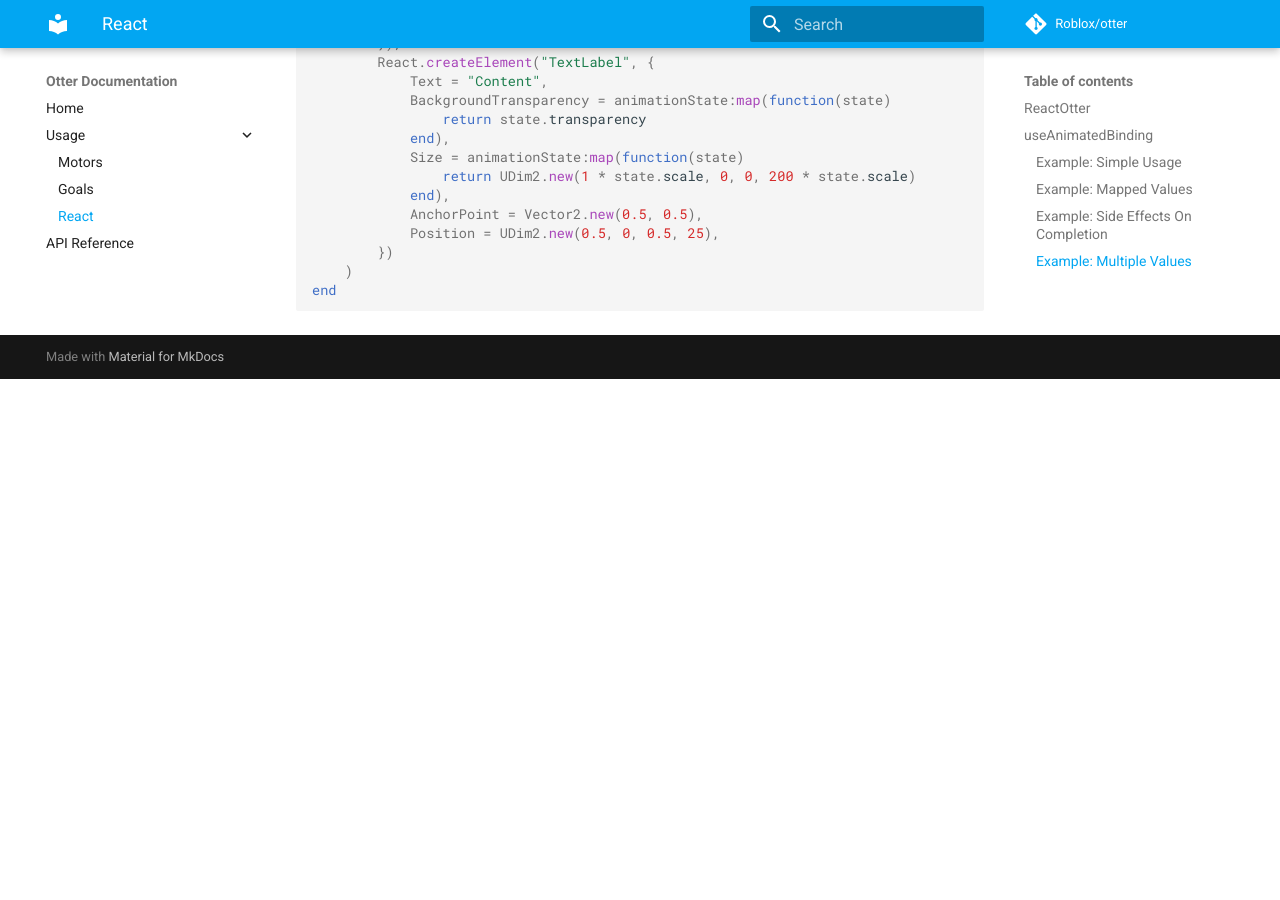
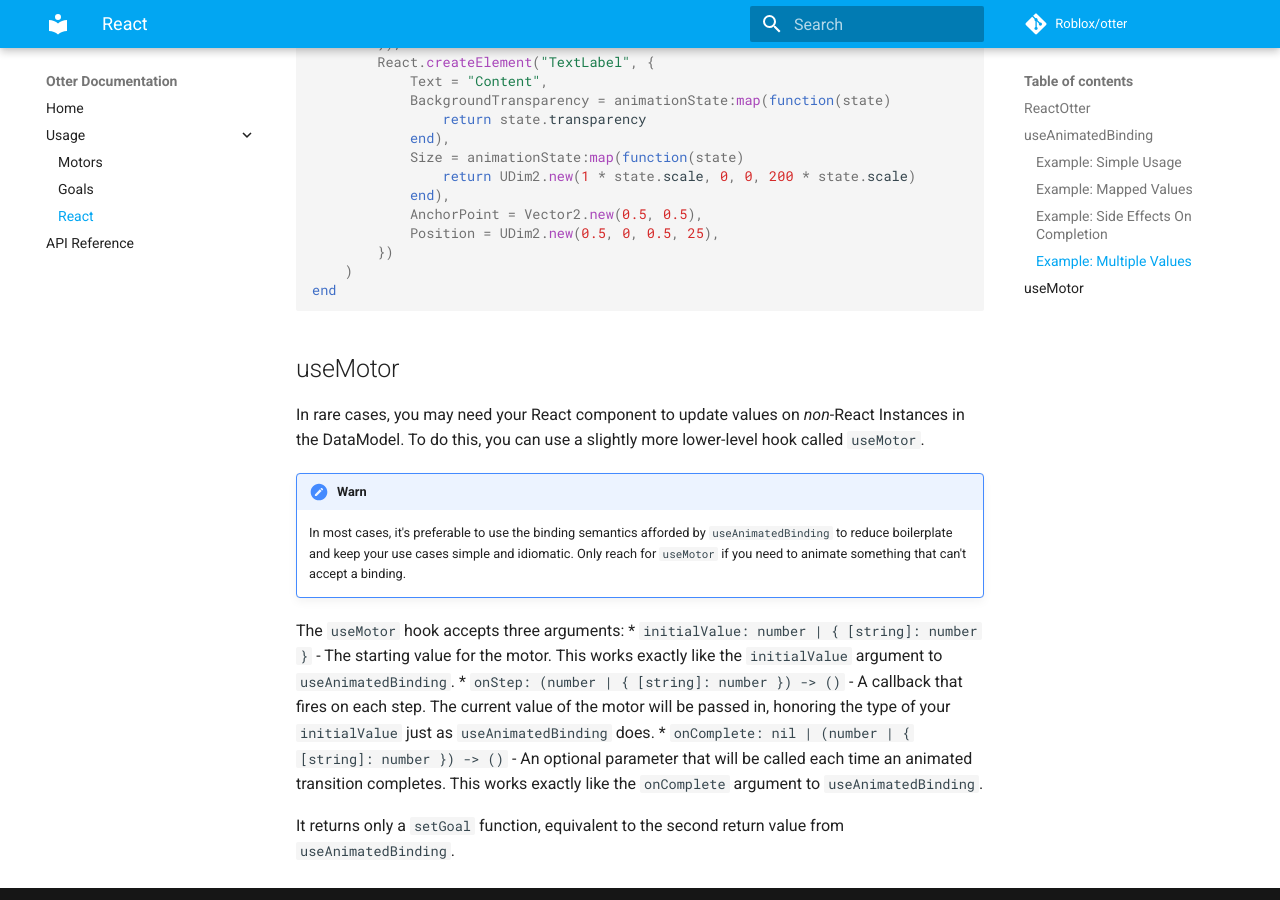
Before and after one commit to Roblox/otter, an MkDocs documentation site: the page built from docs/usage/react.md, in a window 1280 px wide and 900 px high, scrolled down 3852 px. Built offline with MkDocs 1.6.1 and Material for MkDocs 9.7.7, drawn with Linux system fonts in a browser that asks for light colours; comment, search, counter and statistics services are not loaded; before the commit the page ends 4231 px from its top, so only the background shows below that.

Commit message:
CLIXBOX-2951 - add a slightly lower-level useMotor hook (#51)
Resolves https://roblox.atlassian.net/browse/CLIXBOX-2951

Adds a hook called useMotor which does not return a binding (only the setGoal function) and accepts an onStep callback in addition to the initialValue and onComplete callback.

Additionally, tidies up some types from Otter, upgrades to R17.rc19, and uses the newly-exported Binding type.

````diff
--- a/docs/usage/react.md
+++ b/docs/usage/react.md
@@ -171,3 +171,16 @@ local function FadeAndGrowIn(props)
 	)
 end
 ```
+
+## useMotor
+In rare cases, you may need your React component to update values on _non_-React Instances in the DataModel. To do this, you can use a slightly more lower-level hook called `useMotor`.
+
+!!! warn
+	In most cases, it's preferable to use the binding semantics afforded by `useAnimatedBinding` to reduce boilerplate and keep your use cases simple and idiomatic. Only reach for `useMotor` if you need to animate something that can't accept a binding.
+
+The `useMotor` hook accepts three arguments:
+* `initialValue: number | { [string]: number }` - The starting value for the motor. This works exactly like the `initialValue` argument to `useAnimatedBinding`.
+* `onStep: (number | { [string]: number }) -> ()` - A callback that fires on each step. The current value of the motor will be passed in, honoring the type of your `initialValue` just as `useAnimatedBinding` does.
+* `onComplete: nil | (number | { [string]: number }) -> ()` - An optional parameter that will be called each time an animated transition completes. This works exactly like the `onComplete` argument to `useAnimatedBinding`.
+
+It returns only a `setGoal` function, equivalent to the second return value from `useAnimatedBinding`.
--- a/modules/react-otter/rotriever.toml
+++ b/modules/react-otter/rotriever.toml
@@ -8,7 +8,7 @@ files = ["*", "!*.spec.lua", "!**/__tests__/**"]
 
 [dependencies]
 Otter = { path = "../otter" }
-React = "github.com/roblox/roact-alignment@17.0.1-rc.18"
+React = "github.com/roblox/roact-alignment@17.0.1-rc.19"
 
 [dev_dependencies]
 ReactTestingLibrary = "github.com/roblox/react-testing-library-lua@12.1.5"
@@ -16,4 +16,4 @@ Jest = "github.com/Roblox/jest-roblox@3.2.5"
 JestGlobals = "github.com/Roblox/jest-roblox@3.2.5"
 
 # used for storybook
-RoactCompat = "github.com/roblox/roact-alignment@17.0.1-rc.18"
+RoactCompat = "github.com/roblox/roact-alignment@17.0.1-rc.19"
--- a/rotriever.toml
+++ b/rotriever.toml
@@ -1,7 +1,7 @@
 [workspace]
 default_member = "Otter"
 members = ["modules/*"]
-version = "1.0.1"
+version = "1.1.0"
 
 [workspace.dependencies]
 JestGlobals = "github.com/roblox/jest-roblox@3.2.2"
````
Also changed, not shown: CHANGELOG.md (+5 -0 lines), 8 other files.
